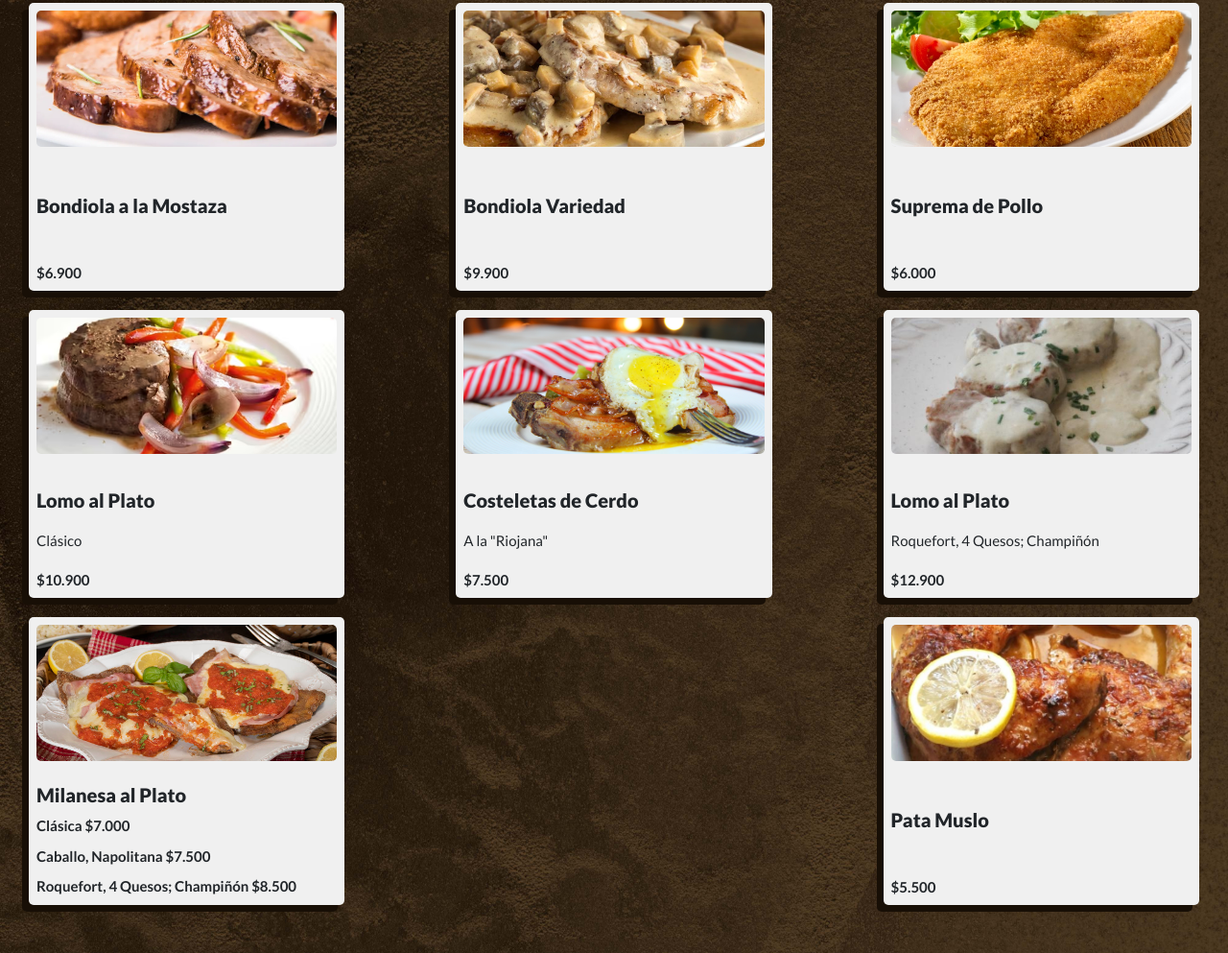
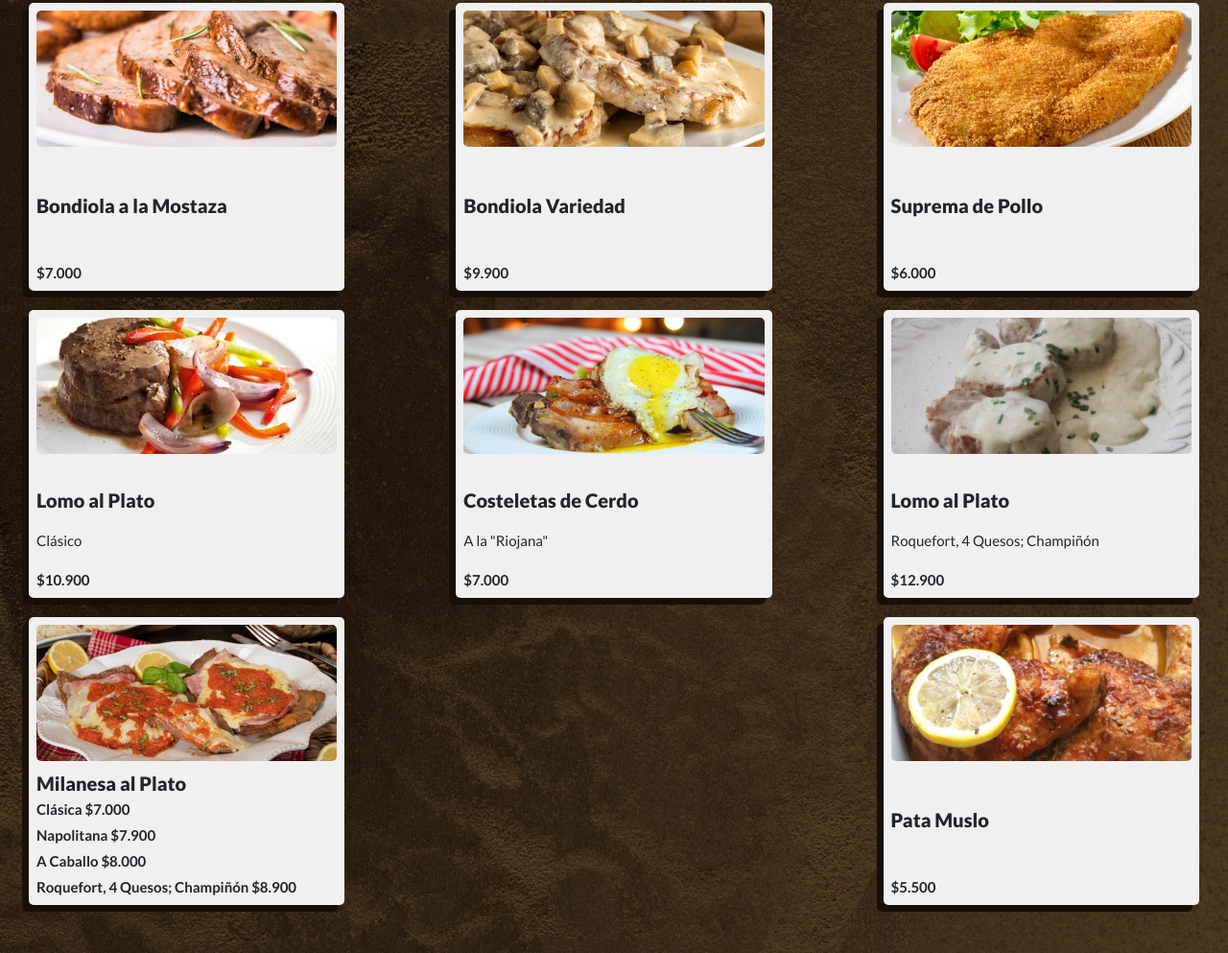
Before and after one commit to rromancastro/deLaOstia, a plain HTML site: page pages/minutas.html in a window 1280 px wide. Shown: the part 191-1184 px from the top of the page at 96% size. Drawn offline with nearby package versions, Linux system fonts and the light colour scheme.

Commit message:
Add files via upload

```diff
--- a/pages/minutas.html
+++ b/pages/minutas.html
@@ -46,7 +46,7 @@
                 <img src="../multimedia/pages/minutas/1.webp" alt="img">
                 <div class="infoProducto">
                     <h2 class="tituloProducto">Bondiola a la Mostaza</h2>
-                    <p class="precio">$6.900</p>
+                    <p class="precio">$7.000</p>
                 </div>
             </article>
             <article class="cardProducto">
@@ -76,7 +76,7 @@
                 <div class="infoProducto">
                     <h2 class="tituloProducto">Costeletas de Cerdo</h2>
                     <p class="descProducto">A la "Riojana"</p>
-                    <p class="precio">$7.500</p>
+                    <p class="precio">$7.000</p>
                 </div>
             </article>
             <article class="cardProducto">
@@ -92,8 +92,9 @@
                 <div class="infoProducto">
                     <h2 class="tituloProducto">Milanesa al Plato</h2>
                     <p class="precio">Clásica $7.000</p>
-                    <p class="precio">Caballo, Napolitana $7.500</p>
-                    <p class="precio">Roquefort, 4 Quesos; Champiñón $8.500</p>
+                    <p class="precio">Napolitana $7.900</p>
+                    <p class="precio">A Caballo $8.000</p>
+                    <p class="precio">Roquefort, 4 Quesos; Champiñón $8.900</p>
                 </div>
             </article>
             <article class="cardProducto">
```
Also changed, not shown: pages/empanadas.html (+4 -0 lines), pages/papas.html (+2 -2 lines).
